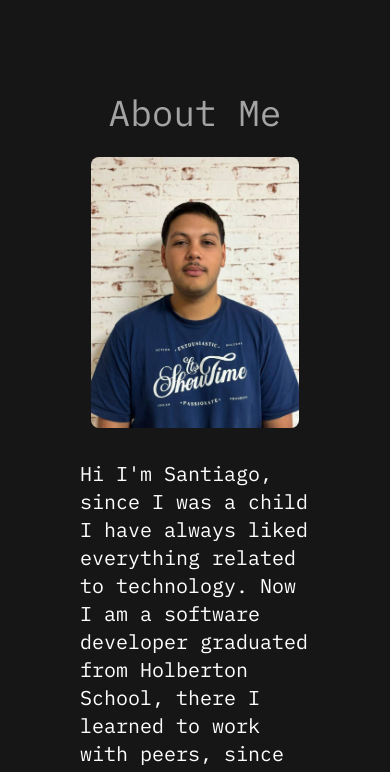
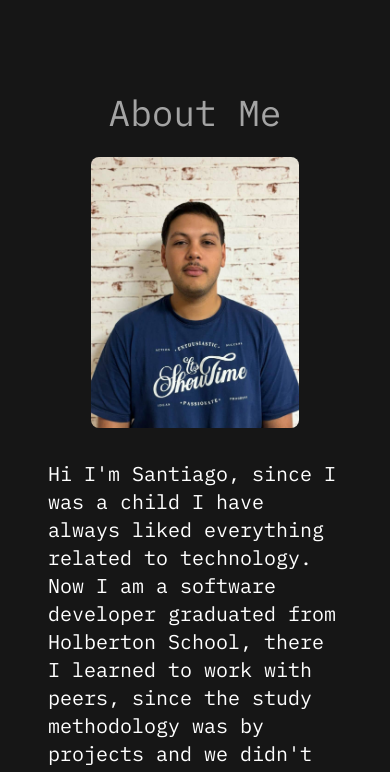
Before and after one commit to TotiFlame/my-portfolio, an Astro site: page / in a window 390 px wide. Shown: the part 3985-4757 px from the top of the page. Built offline with nearby package versions, Linux system fonts and the light colour scheme; Astro itself is replaced by a stand-in of ours.

Commit message:
Desktop scroll fix

```diff
--- a/src/components/AboutMe.astro
+++ b/src/components/AboutMe.astro
@@ -1,4 +1,4 @@
-<section class="flex flex-col w-screen justify-center items-center px-20 gap-4 mt-0 mb-32">
+<section class="flex flex-col w-[100%] justify-center items-center px-12 md:px-20 gap-4 mt-0 mb-32">
     <h3 class="text-[#A4A4A4] text-4xl md:text-4xl md:font-medium mb-2 mt-8">About Me</h3>
     <div class="w-full flex flex-col gap-8 md:gap-0 md:flex-row items-center justify-around">
         <img src="/santiago.jpeg" alt="Santiago picture" class="w-52 rounded-lg">
```
